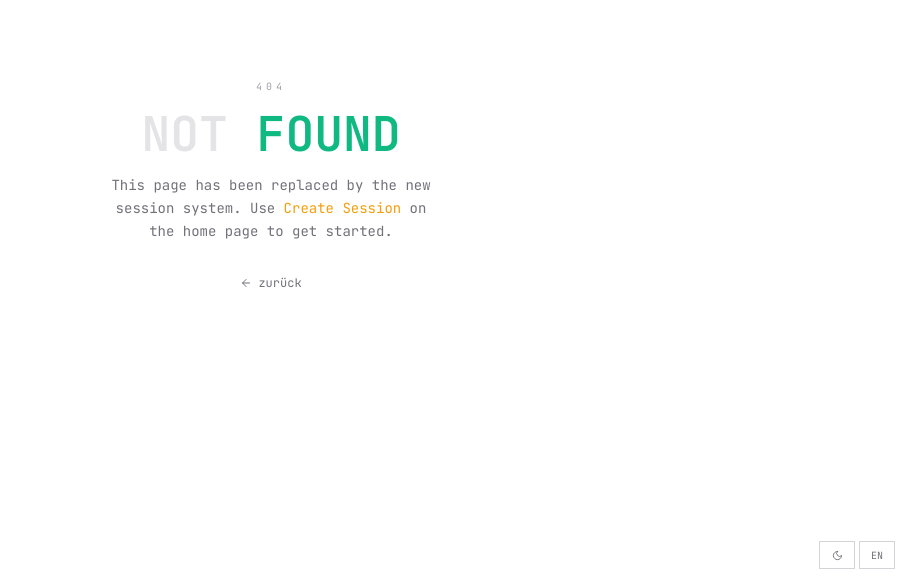
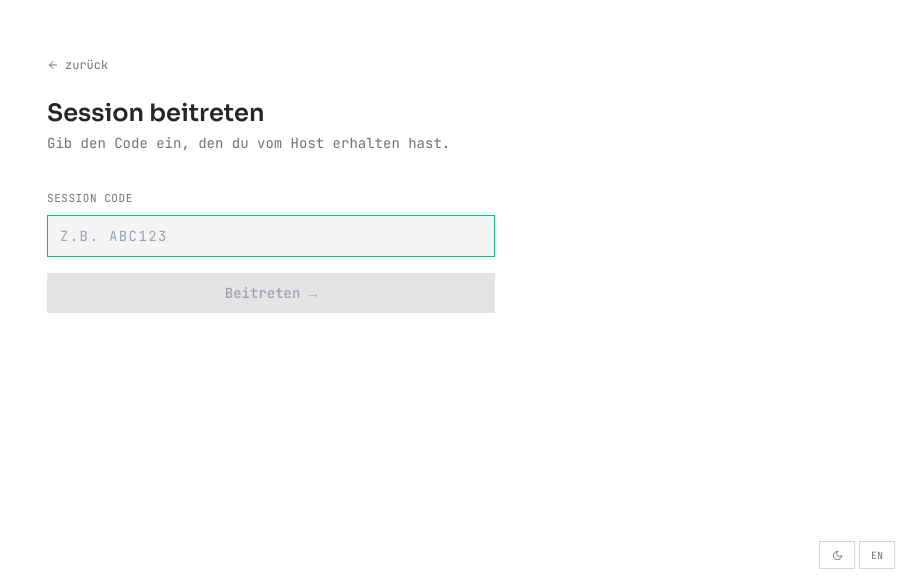
Before and after one commit to brodbeckleon/mining-showdown_scalability-simulator, a Next.js app: page /join in a window 1280 px wide. Before the commit this address had no page. Shown: the part 215-800 px from the top of the page, without its empty margins (369-1280 px from the left). Built offline with nearby package versions, Linux system fonts and the light colour scheme.

Commit message:
added a join page

```diff
--- a/next.config.js
+++ b/next.config.js
@@ -1,7 +1,7 @@
 /** @type {import('next').NextConfig} */
 const nextConfig = {
   reactStrictMode: true,
-  typedRoutes: false ,
+  typedRoutes: false,
 };
 
 module.exports = nextConfig;
--- /dev/null
+++ b/src/app/join/page.tsx
@@ -0,0 +1,61 @@
+"use client";
+
+import { useState } from "react";
+import { useRouter } from "next/navigation";
+import { BackButton } from "@/components/BackButton";
+import { useLang } from "@/lib/lang-context";
+
+export default function JoinPage() {
+  const { t } = useLang();
+  const router = useRouter();
+  const [code, setCode] = useState("");
+
+  const handleJoin = () => {
+    const trimmed = code.trim().toUpperCase();
+    if (!trimmed) return;
+    router.push(`/join/${trimmed}`);
+  };
+
+  return (
+    <main className="min-h-screen flex items-center justify-center p-6">
+      <div className="w-full max-w-md">
+        <BackButton className="mb-6" />
+
+        <h1 className="text-2xl font-semibold mb-1">{t.joinPage.title}</h1>
+        <p className="text-sm text-zinc-500 mb-8 font-jb">
+          {t.joinPage.subtitle}
+        </p>
+
+        <div className="space-y-4">
+          <div>
+            <label
+              htmlFor="session-code"
+              className="text-[11px] uppercase tracking-wider text-zinc-500 dark:text-zinc-400 font-jb"
+            >
+              {t.joinPage.codeLabel}
+            </label>
+            <input
+              id="session-code"
+              type="text"
+              value={code}
+              onChange={(e) => setCode(e.target.value.toUpperCase())}
+              onKeyDown={(e) => e.key === "Enter" && handleJoin()}
+              placeholder={t.joinPage.codePlaceholder}
+              maxLength={12}
+              autoFocus
+              className="w-full mt-1.5 bg-zinc-100 dark:bg-zinc-900 border border-zinc-300 dark:border-zinc-700 focus:border-emerald-500 outline-none px-3 py-2.5 text-sm font-jb uppercase tracking-widest"
+            />
+          </div>
+
+          <button
+            onClick={handleJoin}
+            disabled={!code.trim()}
+            className="w-full bg-emerald-500 disabled:bg-zinc-200 dark:disabled:bg-zinc-800 disabled:text-zinc-400 dark:disabled:text-zinc-600 text-white dark:text-zinc-950 font-medium py-2.5 hover:bg-emerald-400 transition-colors font-jb text-sm"
+          >
+            {t.joinPage.joinButton}
+          </button>
+        </div>
+      </div>
+    </main>
+  );
+}
--- a/src/app/not-found.tsx
+++ b/src/app/not-found.tsx
@@ -13,7 +13,9 @@ export default function NotFound() {
         </h1>
         <p className="text-sm text-zinc-500 dark:text-zinc-400 font-jb mb-8 max-w-xs mx-auto leading-relaxed">
           This page has been replaced by the new session system. Use{" "}
-          <span className="text-amber-500 dark:text-amber-400">Create Session</span>{" "}
+          <span className="text-amber-500 dark:text-amber-400">
+            Create Session
+          </span>{" "}
           on the home page to get started.
         </p>
         <BackButton className="justify-center" />
--- a/src/app/page.tsx
+++ b/src/app/page.tsx
@@ -1,7 +1,7 @@
 "use client";
 
 import Link from "next/link";
-import { GraduationCap } from "lucide-react";
+import { GraduationCap, LogIn } from "lucide-react";
 import { CONSTANTS } from "@/lib/simulation";
 import { useLang } from "@/lib/lang-context";
 
@@ -53,6 +53,27 @@ export default function HomePage() {
           </div>
         </Link>
 
+        {/* Join session */}
+        <Link
+          href="/join"
+          className="group block border border-emerald-400/40 dark:border-emerald-500/30 bg-emerald-50/60 dark:bg-emerald-500/5 p-5 hover:border-emerald-500 hover:bg-emerald-50 dark:hover:bg-emerald-500/10 transition-all mb-4"
+        >
+          <div className="flex items-center justify-between">
+            <div className="flex items-center gap-3">
+              <LogIn
+                size={22}
+                className="text-emerald-500 dark:text-emerald-400"
+              />
+              <div>
+                <h2 className="text-base font-semibold">{t.home.joinButton}</h2>
+                <p className="text-xs text-zinc-500 font-jb mt-0.5">
+                  {t.home.joinDesc}
+                </p>
+              </div>
+            </div>
+          </div>
+        </Link>
+
         <div className="mt-10 border border-zinc-200 dark:border-zinc-800 bg-zinc-100/30 dark:bg-zinc-900/20 p-4">
           <h3 className="text-[10px] uppercase tracking-widest text-zinc-500 font-jb mb-2">
             {t.home.howToPlay}
--- a/src/app/session/[code]/page.tsx
+++ b/src/app/session/[code]/page.tsx
@@ -164,7 +164,11 @@ export default function SessionPage() {
   // UI
   const [showShareModal, setShowShareModal] = useState(false);
   const [showStrategies, setShowStrategies] = useState(false);
-  const [pendingConfirm, setPendingConfirm] = useState<null | { message: string; danger?: boolean; onConfirm: () => void }>(null);
+  const [pendingConfirm, setPendingConfirm] = useState<null | {
+    message: string;
+    danger?: boolean;
+    onConfirm: () => void;
+  }>(null);
 
   // Game state
   const [game, setGame] = useState<GameRow>(DEFAULT_SESSION_GAME);
@@ -442,7 +446,12 @@ export default function SessionPage() {
           .from("games")
           .update({ load: 0, running: false, started_at: null })
           .eq("id", gameId);
-        setGame((prev) => ({ ...prev, load: 0, running: false, started_at: null }));
+        setGame((prev) => ({
+          ...prev,
+          load: 0,
+          running: false,
+          started_at: null,
+        }));
         setTeams([]);
         setLoadHistory([]);
         baseLoadRef.current = 0;
--- a/src/components/ConfirmModal.tsx
+++ b/src/components/ConfirmModal.tsx
@@ -9,7 +9,12 @@ interface ConfirmModalProps {
   danger?: boolean;
 }
 
-export function ConfirmModal({ message, onConfirm, onCancel, danger = false }: ConfirmModalProps) {
+export function ConfirmModal({
+  message,
+  onConfirm,
+  onCancel,
+  danger = false,
+}: ConfirmModalProps) {
   const { t } = useLang();
   return (
     <div
--- a/src/lib/i18n.ts
+++ b/src/lib/i18n.ts
@@ -30,6 +30,15 @@ export const translations = {
         `Teams starten mit ${budget} CHF Wallet. Infrastrukturkosten laufen laufend ab. Wer bankrott geht, ist raus.`,
       step5:
         "Coins = kumuliert geminte Coins (Throughput × Mining-Rate). Drops = weniger Coins.",
+      joinButton: "Session beitreten",
+      joinDesc: "Tritt einer bestehenden Session mit Code bei.",
+    },
+    joinPage: {
+      title: "Session beitreten",
+      subtitle: "Gib den Code ein, den du vom Host erhalten hast.",
+      codeLabel: "Session Code",
+      codePlaceholder: "z.B. ABC123",
+      joinButton: "Beitreten →",
     },
     beamer: {
       live: "LIVE — MINING IN PROGRESS",
@@ -168,6 +177,15 @@ export const translations = {
         `Teams start with a ${budget} CHF wallet. Infrastructure costs drain it continuously. Go bankrupt and you're out.`,
       step5:
         "Coins = cumulative mined coins (throughput × mining rate). Drops = fewer coins.",
+      joinButton: "Join Session",
+      joinDesc: "Join an existing session with a code.",
+    },
+    joinPage: {
+      title: "Join Session",
+      subtitle: "Enter the code you received from the host.",
+      codeLabel: "Session Code",
+      codePlaceholder: "e.g. ABC123",
+      joinButton: "Join →",
     },
     beamer: {
       live: "LIVE — MINING IN PROGRESS",
```
Also changed, not shown: 1 other file (tests, documents, lock files or other folders).
